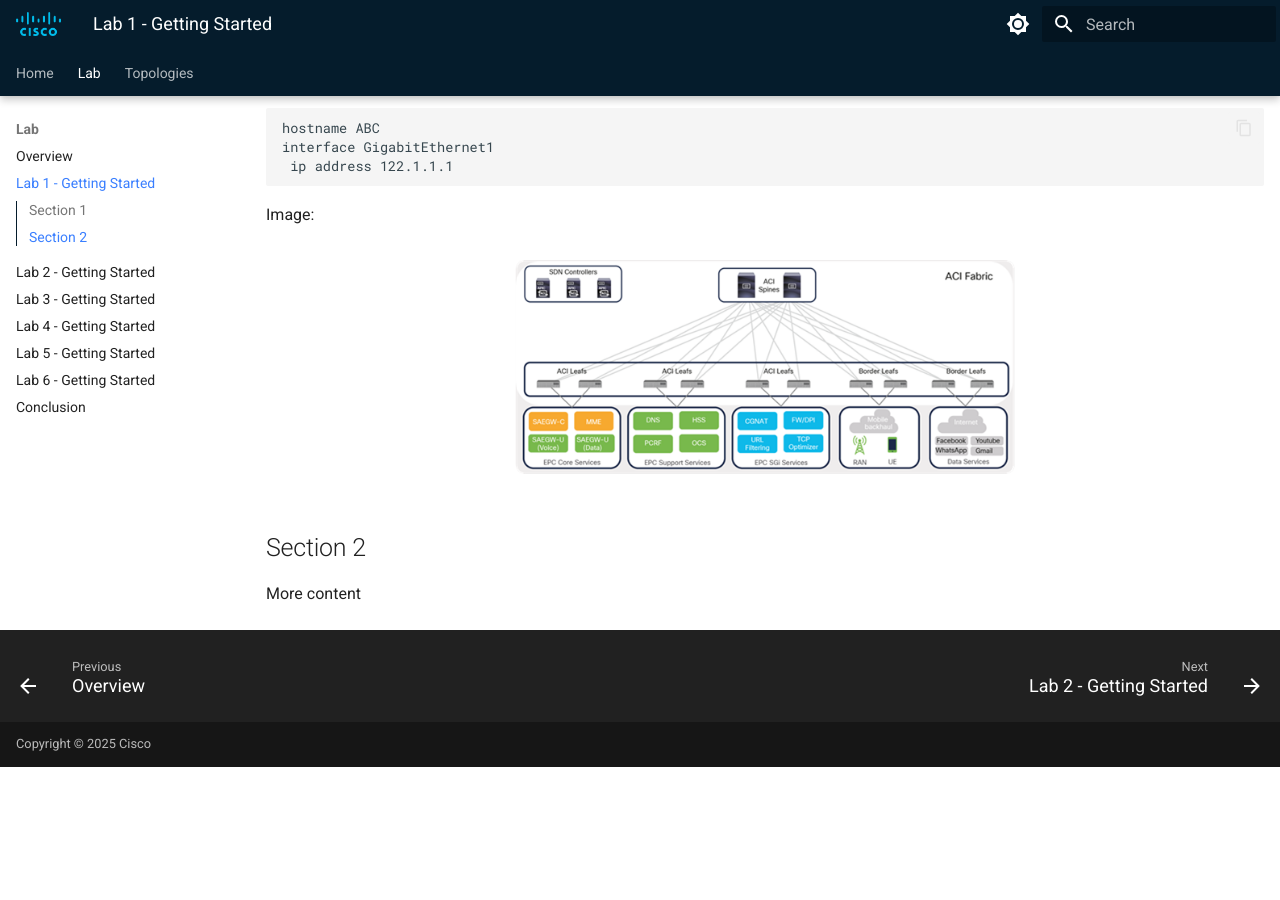
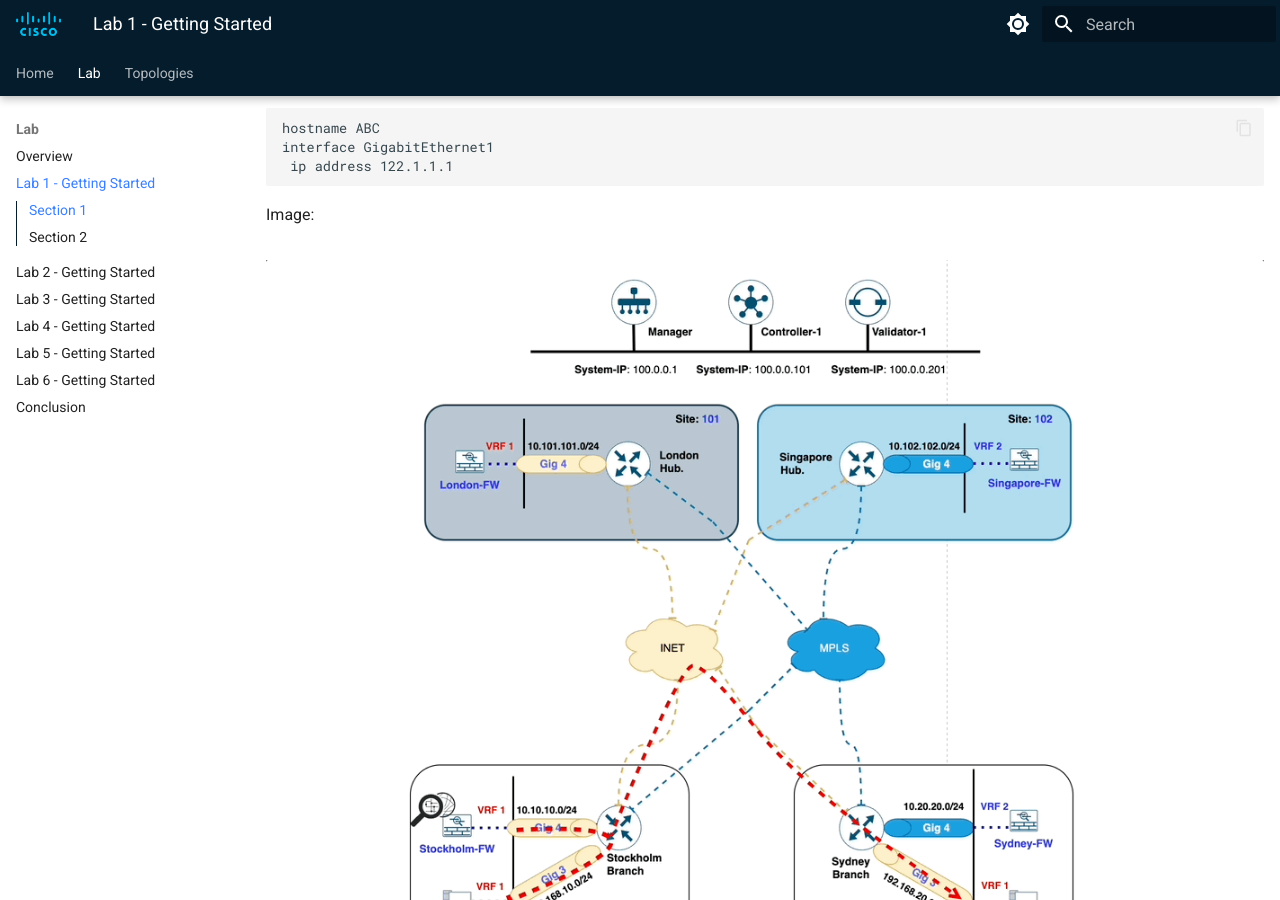
Before and after one commit to ciscodocs/ltrent-2008-clemea25, an MkDocs documentation site: the page built from docs/lab1_getting_started.md, in a window 1280 px wide and 900 px high, scrolled down 597 px. Built offline with MkDocs 1.6.1 and Material for MkDocs 9.7.7, drawn with Linux system fonts in a browser that asks for light colours; before the commit the page ends 1364 px from its top, so only the background shows below that.

Commit message:
Initial Layout

```diff
--- a/docs/lab1_getting_started.md
+++ b/docs/lab1_getting_started.md
@@ -29,7 +29,7 @@ interface GigabitEthernet1
 Image:
 
 <figure markdown>
-  ![ACI](./assets/aci.png){ width="500" }
+  ![Traffic Flow Scenario 1](./assets/Scenario-1.gif)
 </figure>
 
 ## Section 2
```
Also changed, not shown: docs/assets/Scenario-1.gif (added).
